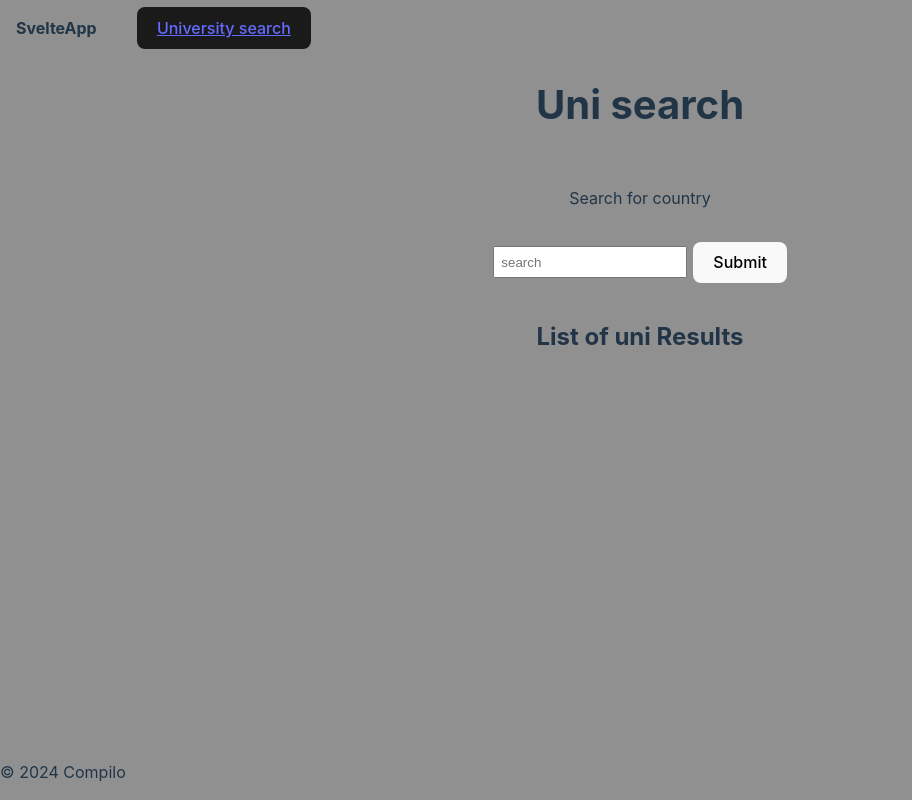
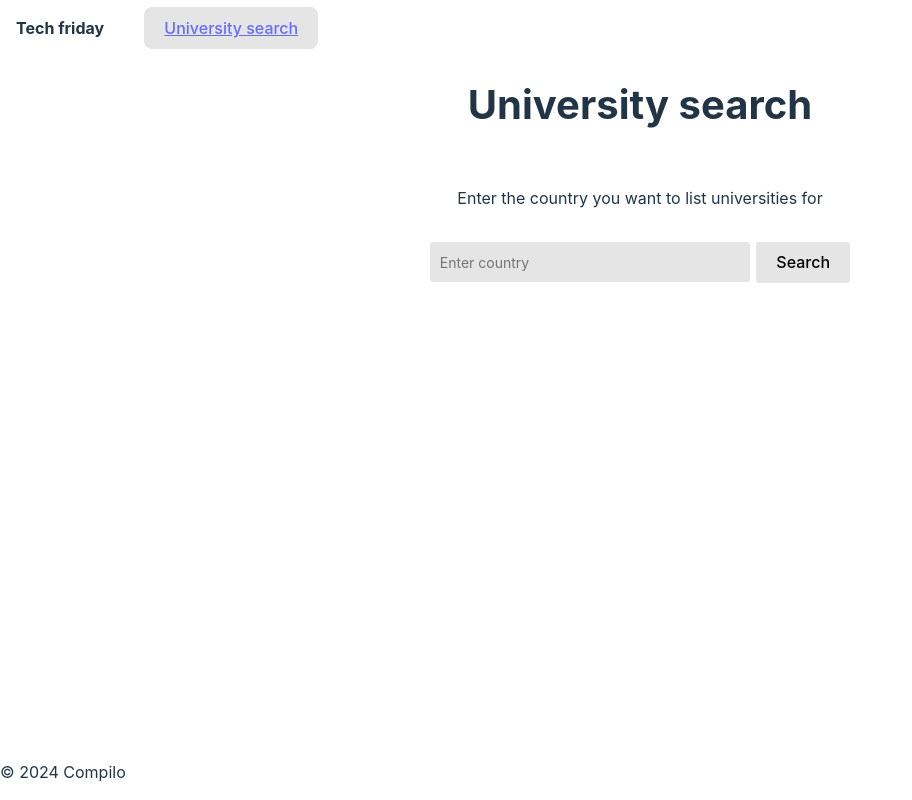
Before and after one commit to Moesera/NewsCom, a Svelte app: page / in a window 1280 px wide. Shown: the whole page, without its empty margins (0-912 px from the left). Built offline with nearby package versions, Linux system fonts and the light colour scheme.

Commit message:
småtteri

```diff
--- a/index.html
+++ b/index.html
@@ -4,7 +4,7 @@
     <meta charset="UTF-8" />
     <link rel="icon" type="image/svg+xml" href="/vite.svg" />
     <meta name="viewport" content="width=device-width, initial-scale=1.0" />
-    <title>Vite + Svelte</title>
+    <title>Tech friday</title>
   </head>
   <body>
     <div id="app"></div>
--- a/src/app.css
+++ b/src/app.css
@@ -20,14 +20,13 @@ a.nav-link {
   font-size: 1em;
   font-weight: 500;
   font-family: inherit;
-  background-color: #1a1a1a;
+  background-color: #e5e5e5;
   cursor: pointer;
   transition: all;
 }
 
 a.nav-link:hover {
-  background: #646cff;
-  color: #1a1a1a;
+  border-color: #646cff;
 }
 
 a {
@@ -45,7 +44,7 @@ body {
   place-items: center;
   min-width: 320px;
   min-height: 100vh;
-  background: rgba(70, 70, 70, 0.60);
+
 }
 
 h1 {
@@ -74,15 +73,15 @@ main {
 }
 
 button {
-  border-radius: 8px;
+  border-radius: 3px;
   border: 1px solid transparent;
   padding: 0.6em 1.2em;
   font-size: 1em;
   font-weight: 500;
   font-family: inherit;
-  background-color: #1a1a1a;
   cursor: pointer;
   transition: border-color 0.25s;
+  background-color: #e5e5e5;
 }
 
 button:hover {
@@ -102,7 +101,4 @@ button:focus-visible {
   a:hover {
     color: #747bff;
   }
-  button {
-    background-color: #f9f9f9;
-  }
 }
--- a/src/lib/components/layout/Header.svelte
+++ b/src/lib/components/layout/Header.svelte
@@ -4,7 +4,7 @@ import Nav from "./Nav.svelte";
 
 
 <header>
-  <span><strong>SvelteApp</strong></span>
+  <span><strong>Tech friday</strong></span>
 <Nav />
 </header>
 
--- a/src/lib/components/layout/Nav.svelte
+++ b/src/lib/components/layout/Nav.svelte
@@ -1,5 +1,5 @@
 <script>
-import { Link } from "svelte-routing";
+  import { Link } from "svelte-routing";
 </script>
 
 <nav>
--- a/src/routes/home/Home.svelte
+++ b/src/routes/home/Home.svelte
@@ -7,20 +7,17 @@
       const res = await fetch(
         `http://universities.hipolabs.com/search?country=${country}`,
       );
-      // alert(`this is ${country}`);
 
       uniData = await res.json();
-
-      console.log(uniData);
     } catch (e) {
       console.log(e);
     }
   }
 </script>
 
-<h1>Uni search</h1>
+<h1>University search</h1>
 
-<p>Search for country</p>
+<p>Enter the country you want to list universities for</p>
 
 <section>
   <form method="POST" on:submit|preventDefault={apiFetch}>
@@ -30,25 +27,21 @@
       id="search"
       name="search"
       type="text"
-      placeholder="search"
+      placeholder="Enter country"
     />
 
-    <button type="submit">Submit</button>
+    <button type="submit">Search</button>
   </form>
 </section>
 
 <section class="resultSection">
-  <h2>List of uni Results</h2>
-{#each uniData as uni }
-  <div class="uniBoxResult">
-    <h3>{uni.name}</h3>
-    <div>
-      <h4>Webpage</h4>
-      <p>{uni.web_pages[0]}</p>
+  {#each uniData as uni }
+    <div class="uniBoxResult">
+      <h3>{uni.name}</h3>
+      <a href="{uni.web_pages[0]}">{uni.web_pages[0]}</a>
+      <span class="badge float-right">{uni.country}</span>
     </div>
-    <span>{uni.country}</span>
-  </div>
-{/each}
+  {/each}
 </section>
 
 <style>
@@ -57,6 +50,7 @@
     align-items: center;
     gap: 0.4rem;
   }
+
   input {
     padding: 0.4rem;
     margin: 0rem;
@@ -66,11 +60,48 @@
     display: flex;
     flex-direction: column;
     gap: 1rem;
+    margin-top: 30px;
   }
 
   .uniBoxResult {
-    background: rgba(120,102,240, 0.40);
     padding: 0.8rem;
-    border-radius: 0.4rem;
+    border-radius: 6px;
+    border: 1px solid #ddd;
   }
+
+  .uniBoxResult h3 {
+    margin-top: 5px;
+  }
+
+  input#search {
+    background: #e5e5e5;
+    border: none;
+    border-radius: 3px;
+    color: #4e4c4e;
+    font-family: inherit;
+    font-size: 14px;
+    height: 40px;
+    outline: none;
+    padding: 0px 10px;
+    width: 300px;
+  }
+
+  .badge {
+    display: inline-block;
+    padding: 0.25em 0.4em;
+    font-size: 75%;
+    font-weight: 700;
+    line-height: 1;
+    text-align: center;
+    white-space: nowrap;
+    vertical-align: baseline;
+    border-radius: 0.25rem;
+    color: #fff;
+    background-color: #17a2b8;
+  }
+
+  .float-right {
+    float: right;
+  }
+
 </style>
```
Also changed, not shown: src/App.svelte (+5 -5 lines), package.json (line endings or trailing spaces).
